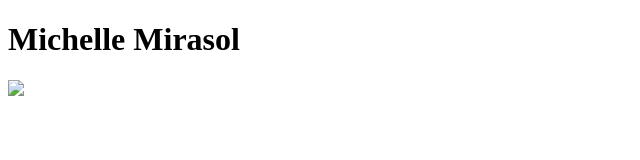
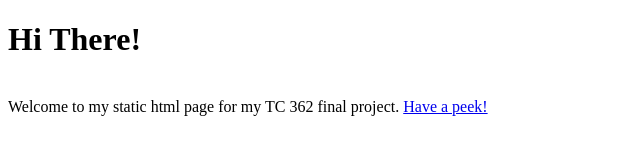
Before and after one commit to mirasolm/mirasolm.github.io, a plain HTML site: page index.html in a window 1280 px wide. Shown: the whole page, without its empty margins (0-640 px from the left). Drawn offline with Linux system fonts and the light colour scheme.

Commit message:
Update index.html

```diff
--- a/index.html
+++ b/index.html
@@ -4,7 +4,8 @@
     <title>Michelle Mirasol Github Pages</title>
   </head>
   <body>
-    <h1>Michelle Mirasol</h1>
-    <p><img src = "Desktop/Spring15/mirasolm.github.io/me.jpg"/></p>
+    <h1>Hi There!</h1>
+    <br>
+    Welcome to my static html page for my TC 362 final project. <a href="journey.michellesmirasol.com">Have a peek!</a>
   </body>
 </html>
```
